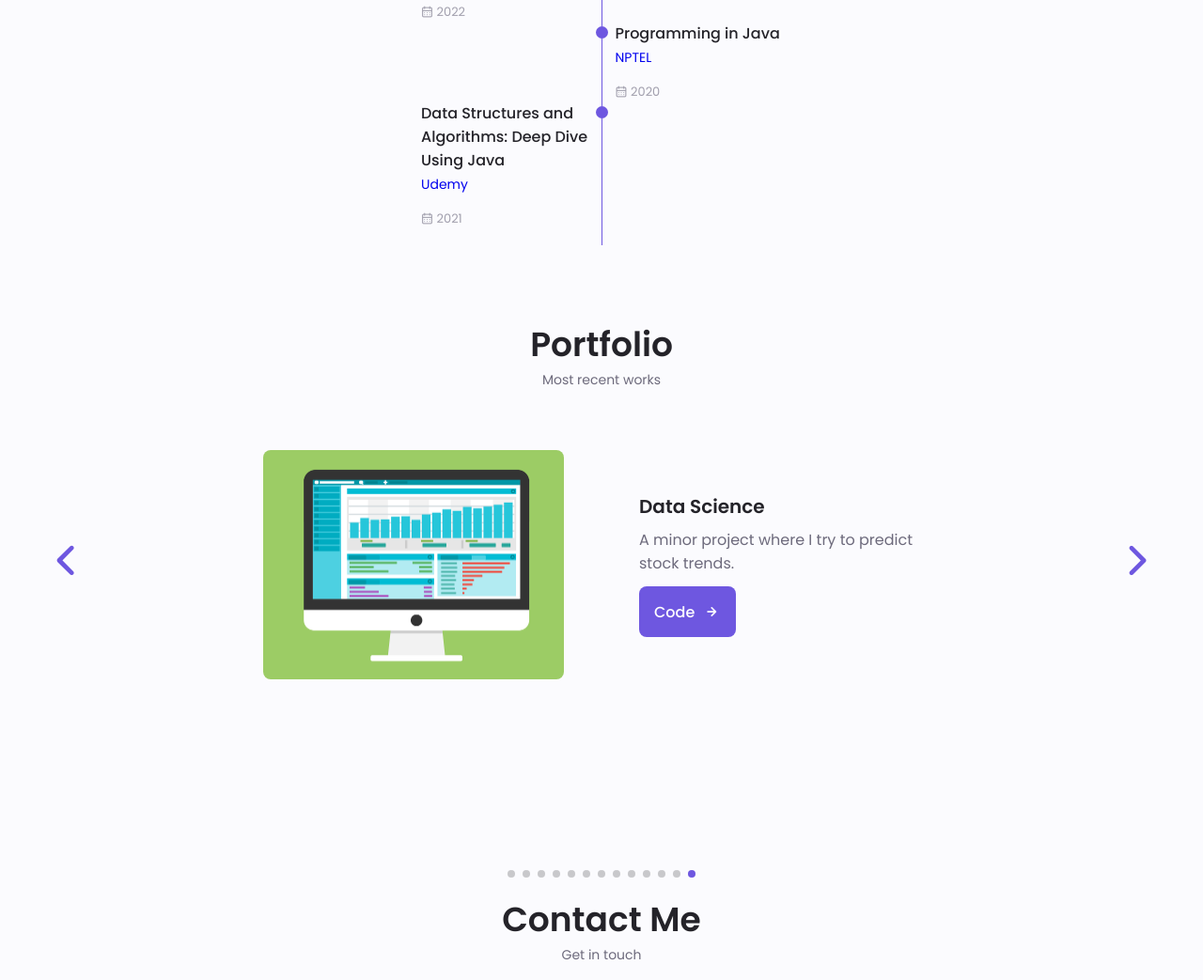
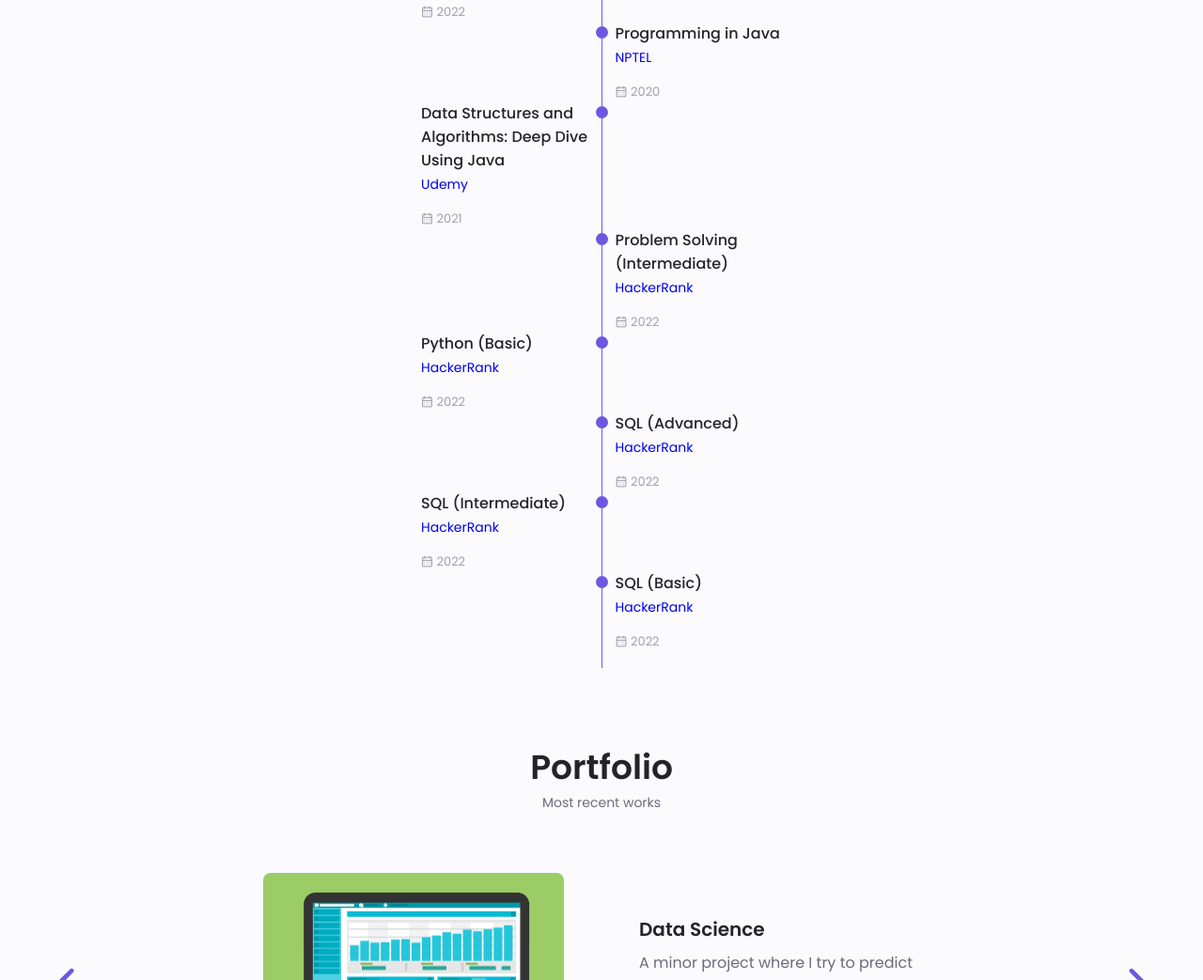
Before and after one commit to Ritesh7766/Ritesh7766.github.io, a plain HTML site: page index.html in a window 1280 px wide. Shown: the part 2139-3182 px from the top of the page at 94% size. Drawn offline with nearby package versions, Linux system fonts and the light colour scheme.

Commit message:
[ update resume ]

```diff
--- a/index.html
+++ b/index.html
@@ -456,6 +456,98 @@
               </div>
             </div>
 
+
+            <div class="qualification__data">
+              <div></div>
+
+              <div>
+                <span class="qualification__rounder"></span>
+                <span class="qualification__line"></span>
+              </div>
+
+              <div>
+                <h3 class="qualification__title">Problem Solving (Intermediate)</h3>
+                <span class="qualification__subtitle"><a href="https://www.hackerrank.com/certificates/171400646e56">HackerRank</a></span>
+                <div class="qualification__calender">
+                  <i class="uil uil-calendar-alt"></i>
+                  2022
+                </div>
+              </div>
+            </div>
+
+
+            <div class="qualification__data">
+              <div>
+                <h3 class="qualification__title">Python (Basic)</h3>
+                <span class="qualification__subtitle"><a href="https://www.hackerrank.com/certificates/21c41ffcdbeb">HackerRank</a></span>
+                <div class="qualification__calender">
+                  <i class="uil uil-calendar-alt"></i>
+                  2022
+                </div>
+              </div>
+
+              <div>
+                <span class="qualification__rounder"></span>
+                <span class="qualification__line"></span>
+              </div>
+            </div>
+
+
+            <div class="qualification__data">
+              <div></div>
+
+              <div>
+                <span class="qualification__rounder"></span>
+                <span class="qualification__line"></span>
+              </div>
+
+              <div>
+                <h3 class="qualification__title">SQL (Advanced)</h3>
+                <span class="qualification__subtitle"><a href="https://www.hackerrank.com/certificates/52d40655abea">HackerRank</a></span>
+                <div class="qualification__calender">
+                  <i class="uil uil-calendar-alt"></i>
+                  2022
+                </div>
+              </div>
+            </div>
+
+
+            <div class="qualification__data">
+              <div>
+                <h3 class="qualification__title">SQL (Intermediate)</h3>
+                <span class="qualification__subtitle"><a href="https://www.hackerrank.com/certificates/cb7da09fbf39">HackerRank</a></span>
+                <div class="qualification__calender">
+                  <i class="uil uil-calendar-alt"></i>
+                  2022
+                </div>
+              </div>
+
+              <div>
+                <span class="qualification__rounder"></span>
+                <span class="qualification__line"></span>
+              </div>
+            </div>
+
+
+            <div class="qualification__data">
+              <div></div>
+
+              <div>
+                <span class="qualification__rounder"></span>
+                <span class="qualification__line"></span>
+              </div>
+
+              <div>
+                <h3 class="qualification__title">SQL (Basic)</h3>
+                <span class="qualification__subtitle"><a href="https://www.hackerrank.com/certificates/83ee0fd8d255">HackerRank</a></span>
+                <div class="qualification__calender">
+                  <i class="uil uil-calendar-alt"></i>
+                  2022
+                </div>
+              </div>
+            </div>
+
+
           </div>
         </div>
 
```
Also changed, not shown: 4 other files.
